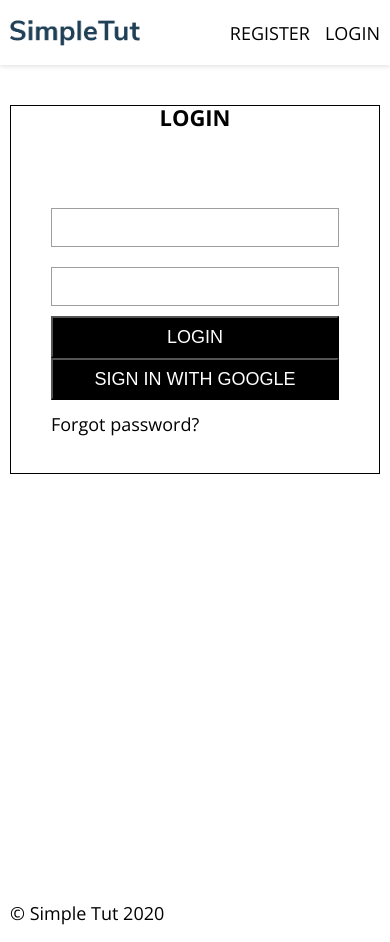
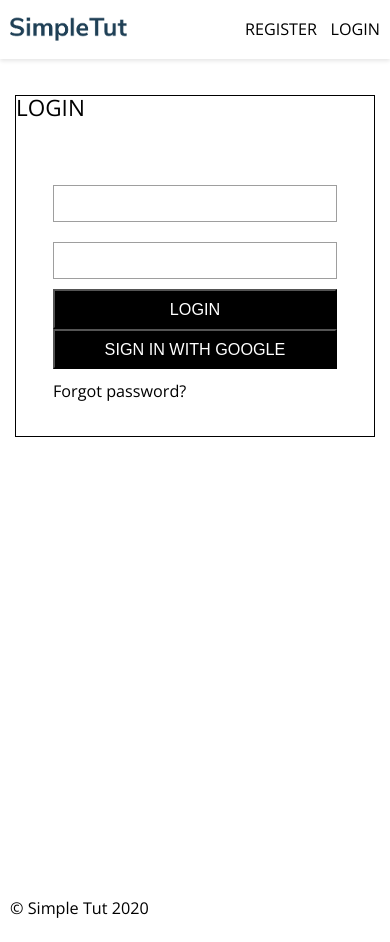
Before and after one commit to githubrails2/ecomm-reduxv1.1, a React (Create React App) app: page /login in a window 390 px wide. Built offline with nearby package versions, Linux system fonts and the light colour scheme; no server answers.

Commit message:
Verified .scss from github.com/simpletut and fixed a few minor bugs

```diff
--- a/src/components/AdminToolbar/AdminToolbar.scss
+++ b/src/components/AdminToolbar/AdminToolbar.scss
@@ -5,16 +5,20 @@
 	height: auto;
 	margin: 0 auto;
 	padding: 0 10px;
+
 	ul,
 	li {
 		list-style-type: none;
 		margin: 0;
 		padding: 0;
 	}
+
 	ul {
 		float: right;
+
 		li {
 			display: inline-block;
+
 			a {
 				display: block;
 				font-size: 1.6rem;
@@ -22,6 +26,7 @@
 				color: white;
 				padding: 10px;
 				transition: all 0.4s ease-in-out;
+
 				&:hover {
 					background-color: rgba(255, 255, 255, 0.6);
 					color: black;
--- a/src/components/AuthWrapper/AuthWrapper.scss
+++ b/src/components/AuthWrapper/AuthWrapper.scss
@@ -4,18 +4,20 @@
 	max-width: 40rem;
 	margin: 4rem auto 6rem;
 	border: 1px solid black;
-	h2 {
-		font-size: 2.2rem;
-		line-height: 1;
-		font-weight: 800;
-		text-transform: uppercase;
-		display: block;
-		width: 100%;
-		text-align: center;
-		margin: 0 auto 3rem;
-		padding: 0;
-	}
+
 	.wrap {
 		padding: 10px;
+
+		h2 {
+			font-size: 2.2rem;
+			line-height: 1;
+			font-weight: 400;
+			text-transform: uppercase;
+			text-align: center;
+			display: block;
+			width: 100%;
+			padding: 0;
+			margin: 0 auto 3rem;
+		}
 	}
 }
--- a/src/components/Directory/Directory.scss
+++ b/src/components/Directory/Directory.scss
@@ -1,10 +1,15 @@
 .directory {
 	height: 100%;
+
+	.wrap {
+		display: inline-block;
+		width: 100%;
+		height: 100vh;
 
 		.item {
 			position: relative;
 			width: 50%;
-		height: 100vh;
+			height: 100%;
 			float: left;
 			background-position: center;
 			background-repeat: no-repeat;
@@ -44,3 +49,15 @@
 			}
 		}
 	}
+}
+
+@media only screen and (max-width: 980px) {
+	.directory .wrap .item {
+		width: 100%;
+		height: 50%;
+
+		a {
+			font-size: 1.5rem;
+		}
+	}
+}
--- a/src/components/VerticalNav/VerticalNav.scss
+++ b/src/components/VerticalNav/VerticalNav.scss
@@ -1,6 +1,7 @@
 .verticalNav {
+	width: 100%;
 	height: 100%;
-	width: 100%;
+
 	.menu {
 		margin: 3rem auto 0;
 
--- a/src/default.scss
+++ b/src/default.scss
@@ -1,11 +1,13 @@
 html {
 	font-size: 10px;
 }
+
 html,
 body {
+	padding: 0;
 	margin: 0;
-	padding: 0;
 }
+
 html,
 body,
 #root,
@@ -17,26 +19,110 @@ body,
 *,
 ::before,
 ::after {
+	-webkit-box-sizing: border-box;
+	-moz-box-sizing: border-box;
 	box-sizing: border-box;
 }
+
 body {
 	font-family: "Open Sans", sans-serif;
-	line-height: 1;
 	font-size: 1.8rem;
 	font-weight: 400;
+	line-height: 1;
 }
+
+h1 {
+	display: block;
+	width: 100%;
+	padding: 0;
+	margin: 0 auto 2rem;
+	font-size: 3rem;
+	line-height: 3.2rem;
+	color: #000000;
+	text-align: left;
+	font-weight: 400;
+	text-transform: uppercase;
+	border-bottom: #d3d3d3;
+}
+
+h2 {
+	display: block;
+	width: 100%;
+	padding: 0;
+	margin: 0 auto 2rem;
+	font-size: 2.5rem;
+	line-height: 2.7rem;
+	color: #000000;
+	text-align: left;
+	font-weight: 400;
+	text-transform: uppercase;
+	border-bottom: #d3d3d3;
+}
+
 a {
 	text-decoration: none;
 	cursor: pointer;
 }
+
 a,
 a:hover {
+	-webkit-transition: all 0.4s ease-in-out;
+	-moz-transition: all 0.4s ease-in-out;
 	transition: all 0.4s ease-in-out;
 }
+
 .main {
 	width: 100%;
 	height: calc(100% - 6.5rem);
 	max-width: 1450px;
+	padding: 0 10px;
 	margin: 0 auto;
-	padding: 0 10px;
 }
+
+.controlPanel {
+	position: relative;
+	display: inline-block;
+	width: 100%;
+	min-height: 100%;
+	padding: 3rem 0 6rem 25rem;
+	border-bottom: 1px solid #d3d3d3;
+
+	.sidebar {
+		position: absolute;
+		top: 0;
+		left: 0;
+		width: 25rem;
+		height: 100%;
+		z-index: 1;
+		border-right: 1px solid #d3d3d3;
+	}
+
+	.content {
+		padding: 0 10px;
+	}
+}
+
+.adminLayout {
+	height: calc(100% - 6.5rem - 5.8rem - 3.6rem);
+}
+
+.dashboardLayout {
+	height: calc(100% - 6.5rem - 5.8rem);
+}
+
+@media only screen and (max-width: 980px) {
+	html {
+		font-size: 9px;
+	}
+
+	.controlPanel {
+		padding: 0 10px;
+
+		.sidebar {
+			position: relative;
+			width: 100%;
+			border: none;
+			margin-bottom: 2.5rem;
+		}
+	}
+}
--- a/src/pages/Admin/Admin.jsx
+++ b/src/pages/Admin/Admin.jsx
@@ -19,7 +19,7 @@ const Admin = () => {
 	//const [productDesc, setProductDesc] = useState("");
 	useEffect(() => {
 		dispatch(fetchProductsStart());
-	}, []);
+	}, [dispatch]);
 	const toggleModal = () => setHideModal(!hideModal);
 	const configModal = {
 		hideModal,
--- a/src/redux/sagas/products.sagas.js
+++ b/src/redux/sagas/products.sagas.js
@@ -13,7 +13,7 @@ export function* addProduct({
 	payload: { productCategory, productName, productThumbnail, productPrice },
 }) {
 	try {
-		const timestamp = new Date();
+		const timestamp = new Date().toLocaleDateString();
 		yield handleAddProduct({
 			productCategory,
 			productName,
--- a/src/redux/slices/productSlice.js
+++ b/src/redux/slices/productSlice.js
@@ -8,13 +8,12 @@ const productSlice = createSlice({
 	name: "products",
 	initialState,
 	reducers: {
-		addNewProductStart: (state, action) => {},
-		fetchProductsStart: (state, action) => {
-			console.log("FetchProductStart", action.payload);
+		addNewProductStart: (state, action) => {
+			state.products.push(action.payload);
 		},
+		fetchProductsStart: (state, action) => {},
 		setProducts: (state, action) => {
-			console.log("Set Products", action.payload);
-			state.products.shift(action.payload);
+			state.products = action.payload;
 		},
 	},
 });
```
Lines whose indentation alone changed are shown as unchanged.
